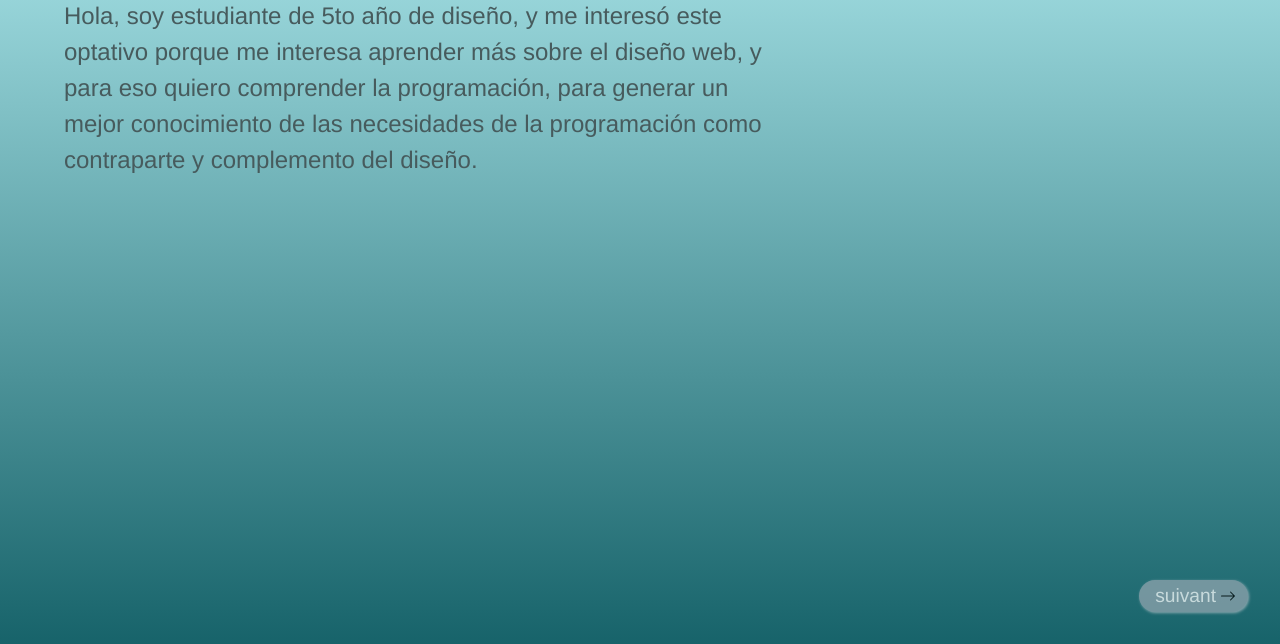
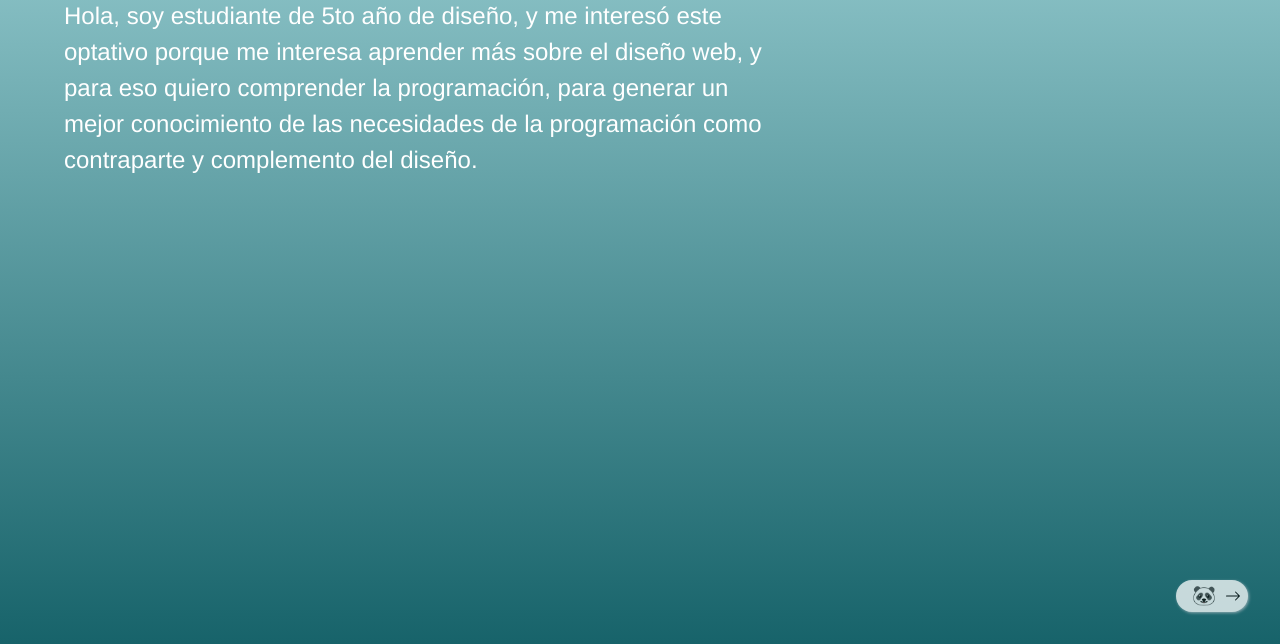
Before and after one commit to jimschenetzky/DNM_Clase_01, a plain HTML site: page index.html in a window 1280 px wide. Shown: the part 156-800 px from the top of the page. Drawn offline with nearby package versions, Linux system fonts and the light colour scheme.

Commit message:
Add files via upload

```diff
--- a/index.html
+++ b/index.html
@@ -27,7 +27,7 @@
 
         <script>
             // Esto es una línea de comentario en JAVASCRIPT
-            var palabras = ["siguiente", "repüyen", "seguente", "suivant", "next", "Nächster", "次の", "다음의"];
+            var palabras = ["🐮", "🐶", "🐷", "🐼", "🐹", "🐵", "🐱", "🐭"];
             function setup() {
                 var palabra = random(palabras);
                 createA("page.html?data="+palabra, palabra).parent("next");
--- a/style.css
+++ b/style.css
@@ -6,8 +6,8 @@ html, body { min-height: 100%; overflow-x: hidden;}
 
 body {
     font-family: Helvetica, Arial, sans-serif;
-    color: #475B5D;
-    background: linear-gradient(#B5EFF3, #17636A);
+    color: #FFF;
+    background: linear-gradient(#9ED2D6, #17636A);
 }
 
 main {
@@ -40,7 +40,7 @@ a:hover {
 }
 
 div a {
-    background: #90a4ae;
+    background: #fff;
     box-shadow: 1px 1px 3px #b0bec5;
     padding: 0.4rem 1rem;
     border-radius: 1.2rem;
```
